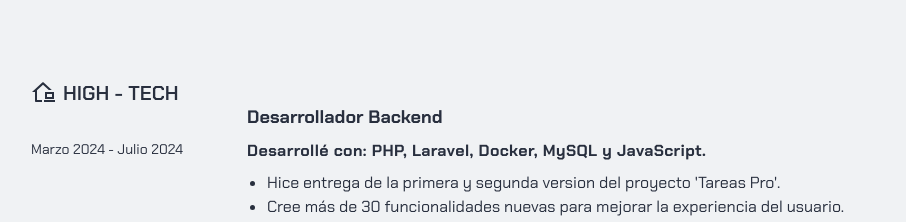
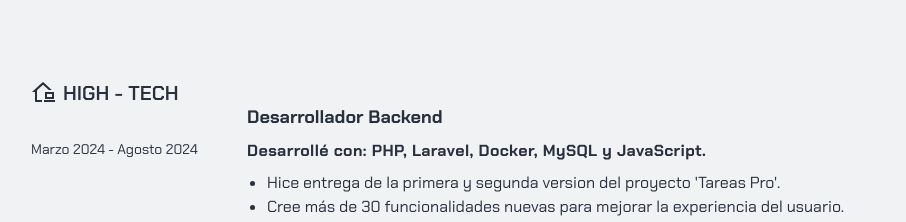
Before and after one commit to aleff-eco/portfolio, a Next.js app: page / in a window 1280 px wide. Shown: the part 3340-3562 px from the top of the page, without its empty margins (177-1083 px from the left). Built offline with nearby package versions, Linux system fonts and the light colour scheme; no server answers.

Commit message:
production

```diff
--- a/src/data/information.jsx
+++ b/src/data/information.jsx
@@ -410,7 +410,7 @@ export const experience = [
     company: "HIGH - TECH",
     companyUrl: "https://htpro.dev/",
     title: "Desarrollador Backend",
-    date: "Marzo 2024 - Julio 2024",
+    date: "Marzo 2024 - Agosto 2024",
     descriptionTitle: "Desarrollador Backend",
     descriptionTech:
       "Desarrollé con: PHP, Laravel, Docker, MySQL y JavaScript.",
```
